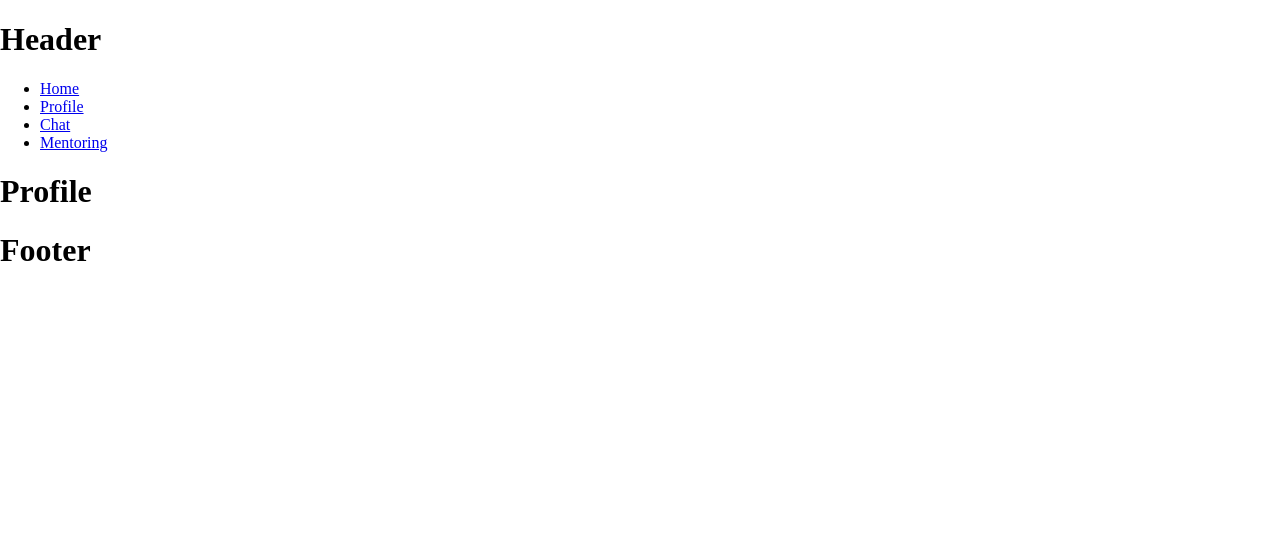
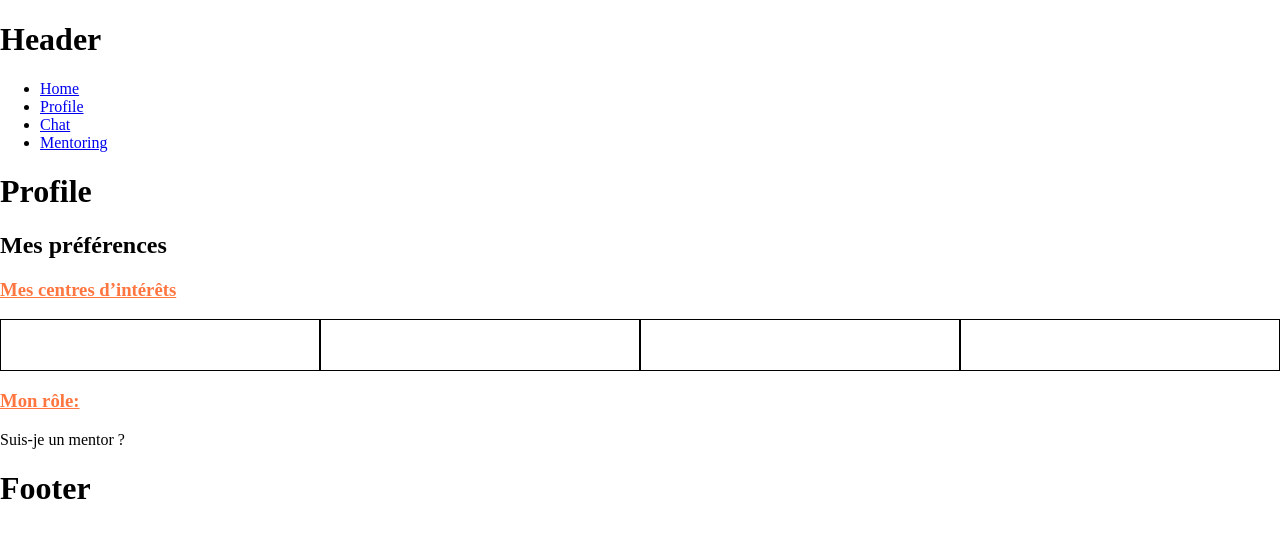
Before and after one commit to clepirault/Hackathon-Live-Fiverr, a React (Create React App) app: page /profile in a window 1280 px wide. Shown: the top 538 px of the page. Built offline with nearby package versions, Linux system fonts and the light colour scheme.

Commit message:
début page profile

```diff
--- /dev/null
+++ b/src/components/views/Profile.css
@@ -0,0 +1,14 @@
+.container {
+  display: flex;
+}
+
+.interet {
+  width: 30%;
+  height: 50px;
+  border: 1px solid black;
+}
+
+h3 {
+  text-decoration: underline;
+  color: rgb(255, 118, 064);
+}
--- a/src/components/views/Profile.jsx
+++ b/src/components/views/Profile.jsx
@@ -1,11 +1,22 @@
 import React from 'react';
 import MainLayout from '../layouts/MainLayout';
+import './Profile.css';
 
 function Profile() {
   return (
     <div>
       <MainLayout>
         <h1>Profile</h1>
+        <h2>Mes préférences</h2>
+        <h3>Mes centres d&rsquo;intérêts</h3>
+        <div className="container">
+          <div className="interet" />
+          <div className="interet" />
+          <div className="interet" />
+          <div className="interet" />
+        </div>
+        <h3>Mon rôle:</h3>
+        <p>Suis-je un mentor ? </p>
       </MainLayout>
     </div>
   );
```
